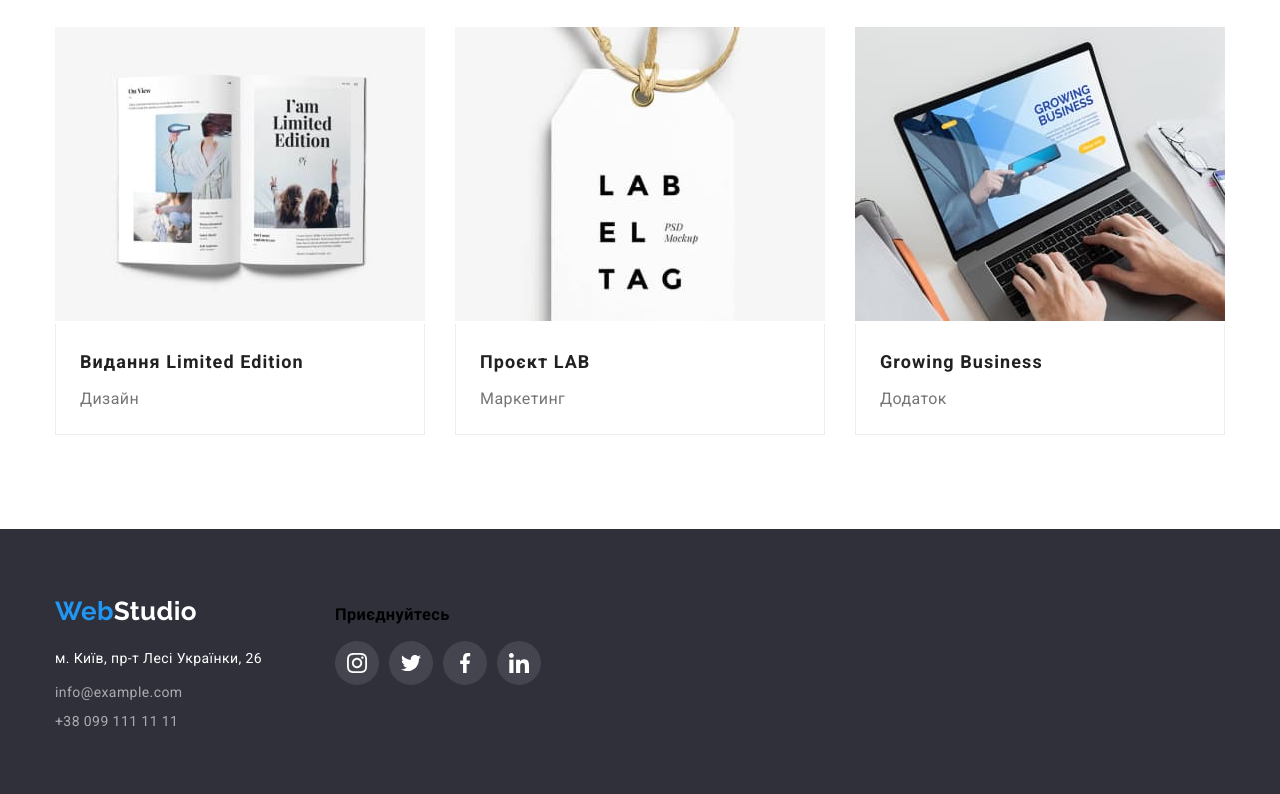
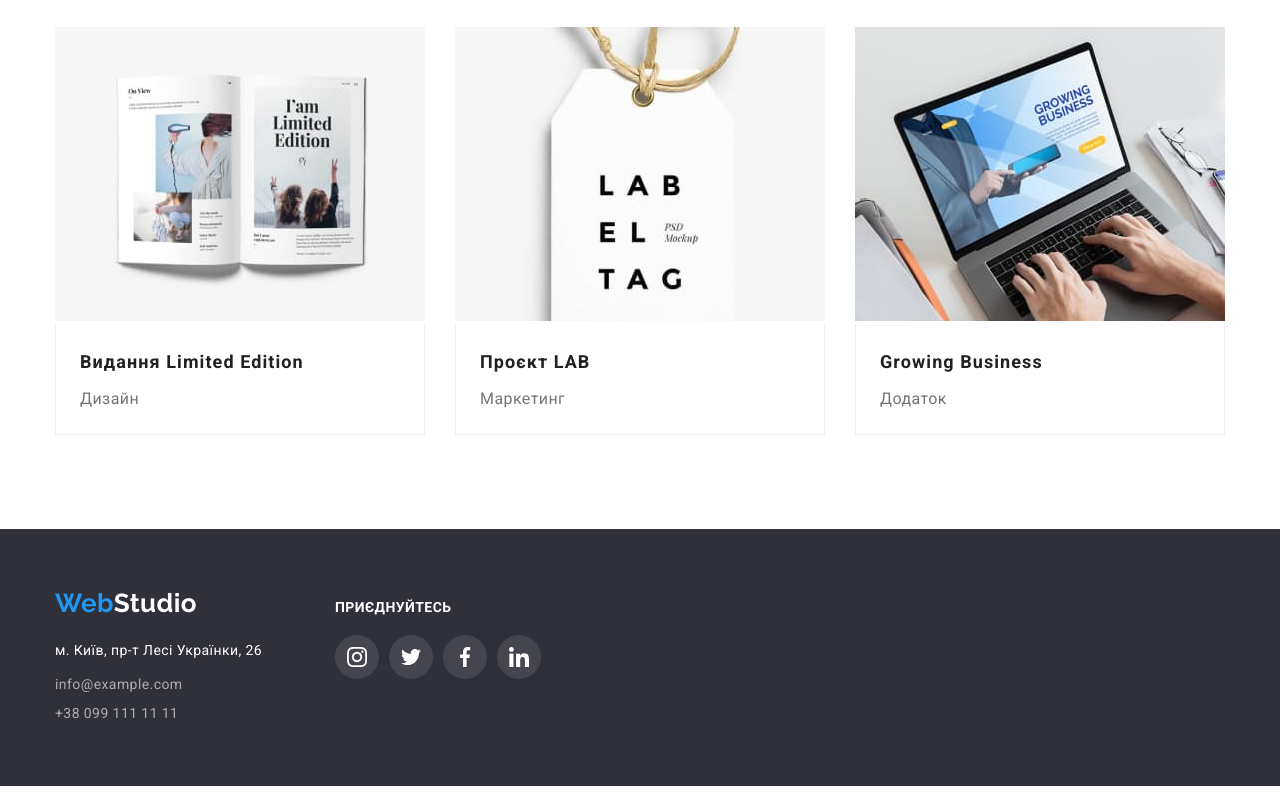
Before and after one commit to NaTaLiaMoSKV/goit-markup-hw-08, a plain HTML site: page portfolio.html in a window 1280 px wide. Shown: the part 1113-1907 px from the top of the page. Drawn offline with nearby package versions, Linux system fonts and the light colour scheme.

Commit message:
Виправляє напис у футері

```diff
--- a/portfolio.html
+++ b/portfolio.html
@@ -258,7 +258,7 @@
             </div>
 
             <div class="footer-icons-list">
-                <h3>Приєднуйтесь</h3>
+                <p>Приєднуйтесь</p>
                 <ul class="icons-list">
                     <li>
                         <svg class="footer-icon-network">
```
